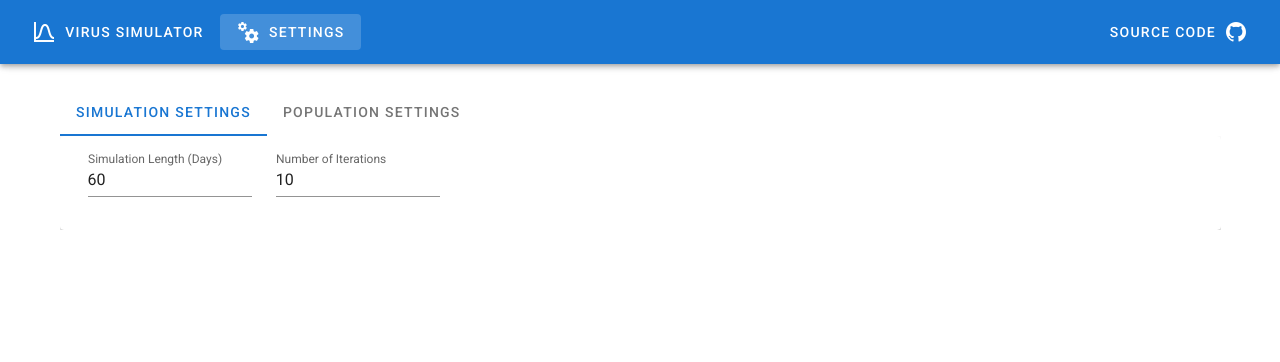
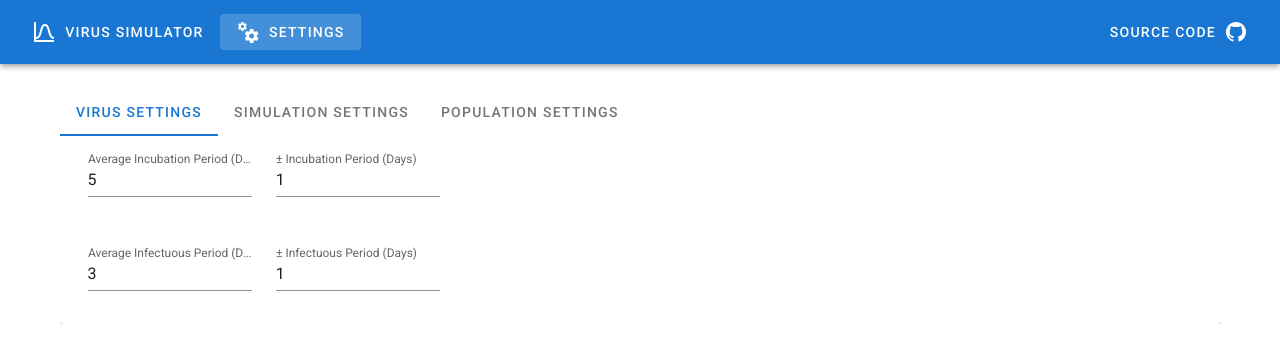
Before and after one commit to scmmmh/virus-simulator, a Vue app: page /#/settings in a window 1280 px wide. Shown: the top 362 px of the page. Built offline with nearby package versions, Linux system fonts and the light colour scheme.

Commit message:
Sample virus settings from gaussians

```diff
--- a/package.json
+++ b/package.json
@@ -8,9 +8,11 @@
     "lint": "vue-cli-service lint"
   },
   "dependencies": {
+    "@types/gaussian": "^1.1.1",
     "@types/mathjs": "^6.0.4",
     "@vue/cli": "^4.2.3",
     "core-js": "^3.6.4",
+    "gaussian": "^1.1.0",
     "mathjs": "^6.6.1",
     "vue": "^2.6.11",
     "vue-class-component": "^7.2.2",
--- a/src/components/VirusStats.vue
+++ b/src/components/VirusStats.vue
@@ -30,6 +30,10 @@ export default class Home extends Vue {
             text: 'Total Infected',
             value: 'infected',
         },
+        {
+            text: 'Total Infectuous',
+            value: 'infectuous',
+        }
     ];
 
     public get items() {
@@ -38,6 +42,7 @@ export default class Home extends Vue {
                 day: virusDay.day,
                 newInfected: virusDay.stats.length > 0 ? Math.round(mean(virusDay.stats.map((stat: VirusStats) => { return stat.newInfected; }))) + ' (± ' + Math.round(std(virusDay.stats.map((stat: VirusStats) => { return stat.newInfected; }))) + ')' : '-',
                 infected: virusDay.stats.length > 0 ? Math.round(mean(virusDay.stats.map((stat: VirusStats) => { return stat.infected; }))) + ' (± ' + Math.round(std(virusDay.stats.map((stat: VirusStats) => { return stat.infected; }))) + ')' : '-',
+                infectuous: virusDay.stats.length > 0 ? Math.round(mean(virusDay.stats.map((stat: VirusStats) => { return stat.infectuous; }))) + ' (± ' + Math.round(std(virusDay.stats.map((stat: VirusStats) => { return stat.infectuous; }))) + ')' : '-',
             }
         });
     }
--- a/src/store/index.ts
+++ b/src/store/index.ts
@@ -13,23 +13,41 @@ export default new Vuex.Store({
       populations: [] as Person[][],
       virusStats: [] as VirusDayStats[],
       settings: {
+          simulation: {
+              length: 60,
+              iterations: 10,
+          },
           population: {
               size: 10000,
               initialInfected: 1,
           },
-          simulation: {
-              length: 60,
-              iterations: 10,
-          },
+          virus: {
+              incubation: {
+                  mean: 5,
+                  std: 1,
+              },
+              infectuous: {
+                  mean: 3,
+                  std: 1,
+              }
+          }
       },
   },
   mutations: {
-      setPopulationSize(state, payload: number) {
-          state.settings.population.size = payload;
+      setVirusIncubationMean(state, payload: number) {
+          state.settings.virus.incubation.mean = payload;
       },
 
-      setInitialInfected(state, payload: number) {
-          state.settings.population.initialInfected = payload;
+      setVirusIncubationStd(state, payload: number) {
+          state.settings.virus.incubation.std = payload;
+      },
+
+      setVirusInfectuousMean(state, payload: number) {
+          state.settings.virus.infectuous.mean = payload;
+      },
+
+      setVirusInfectuousStd(state, payload: number) {
+          state.settings.virus.infectuous.std = payload;
       },
 
       setSimulationLength(state, payload: number) {
@@ -38,6 +56,14 @@ export default new Vuex.Store({
 
       setSimulationIterations(state, payload: number) {
           state.settings.simulation.iterations = payload;
+      },
+
+      setPopulationSize(state, payload: number) {
+          state.settings.population.size = payload;
+      },
+
+      setInitialInfected(state, payload: number) {
+          state.settings.population.initialInfected = payload;
       },
 
       clearPopulations(state) {
--- a/src/views/Home.vue
+++ b/src/views/Home.vue
@@ -79,7 +79,7 @@ export default class Home extends Vue {
                 step: idx1 * (this.$store.state.settings.simulation.length + 1),
                 stepLabel: 'Generating population #' + (idx1 + 1),
             });
-            let population = await this.populationWorker.generatePopulation(this.$store.state.settings.population);
+            let population = await this.populationWorker.generatePopulation(this.$store.state.settings.population, this.$store.state.settings.virus);
             this.$store.commit('addPopulation', population);
             for (let idx2 = 0; idx2 < this.$store.state.settings.simulation.length; idx2++) {
                 this.$store.commit('setRunning', {
@@ -87,16 +87,20 @@ export default class Home extends Vue {
                     step: idx1 * (this.$store.state.settings.simulation.length + 1) + idx2 + 1,
                     stepLabel: 'Running simulation #' + (idx1 + 1) + ', day ' + (idx2 + 1),
                 });
-                population = await this.spreadWorker.step(population, idx2);
+                population = await this.spreadWorker.step(population, idx2, this.$store.state.settings.virus);
                 const stats = {
                     infected: 0,
                     newInfected: 0,
+                    infectuous: 0,
                 } as VirusStats;
                 population.forEach((person: Person) => {
                     if (person.infected !== null) {
                         stats.infected++;
                         if (person.infected === idx2) {
                             stats.newInfected++;
+                        }
+                        if (person.incubation !== null && person.infectuous !== null && person.incubation < idx2 && idx2 <= person.infectuous) {
+                            stats.infectuous++;
                         }
                     }
                 });
--- a/src/views/Settings.vue
+++ b/src/views/Settings.vue
@@ -1,11 +1,36 @@
 <template>
     <v-container>
         <v-tabs v-model="tab">
-            <v-tab :key="1">Simulation Settings</v-tab>
-            <v-tab :key="2">Population Settings</v-tab>
+            <v-tab :key="1">Virus Settings</v-tab>
+            <v-tab :key="2">Simulation Settings</v-tab>
+            <v-tab :key="3">Population Settings</v-tab>
         </v-tabs>
         <v-tabs-items v-model="tab">
             <v-tab-item :key="1">
+                <v-card>
+                    <form class="px-4">
+                        <v-container>
+                            <v-row cols="12">
+                                <v-col cols="2">
+                                    <v-text-field label="Average Incubation Period (Days)" type="number" v-model="virusIncubationMean"/>
+                                </v-col>
+                                <v-col cols="2">
+                                    <v-text-field label="± Incubation Period (Days)" type="number" v-model="virusIncubationStd"/>
+                                </v-col>
+                            </v-row>
+                            <v-row cols="12">
+                                <v-col cols="2">
+                                    <v-text-field label="Average Infectuous Period (Days)" type="number" v-model="virusInfectuousMean"/>
+                                </v-col>
+                                <v-col cols="2">
+                                    <v-text-field label="± Infectuous Period (Days)" type="number" v-model="virusInfectuousStd"/>
+                                </v-col>
+                            </v-row>
+                        </v-container>
+                    </form>
+                </v-card>
+            </v-tab-item>
+            <v-tab-item :key="2">
                 <v-card>
                     <form class="px-4">
                         <v-container>
@@ -21,7 +46,7 @@
                     </form>
                 </v-card>
             </v-tab-item>
-            <v-tab-item :key="2">
+            <v-tab-item :key="3">
                 <v-card>
                     <form class="px-4">
                         <v-container>
@@ -50,6 +75,38 @@ import { Component, Vue } from 'vue-property-decorator';
 })
 export default class Home extends Vue {
     public tab = 0;
+
+    get virusIncubationMean() {
+        return this.$store.state.settings.virus.incubation.mean;
+    }
+
+    set virusIncubationMean(value: string) {
+        this.$store.commit('setVirusIncubationMean', Number.parseInt(value));
+    }
+
+    get virusIncubationStd() {
+        return this.$store.state.settings.virus.incubation.std;
+    }
+
+    set virusIncubationStd(value: string) {
+        this.$store.commit('setVirusIncubationStd', Number.parseInt(value));
+    }
+
+    get virusInfectuousMean() {
+        return this.$store.state.settings.virus.infectuous.mean;
+    }
+
+    set virusInfectuousMean(value: string) {
+        this.$store.commit('setVirusInfectuousMean', Number.parseInt(value));
+    }
+
+    get virusInfectuousStd() {
+        return this.$store.state.settings.virus.infectuous.std;
+    }
+
+    set virusInfectuousStd(value: string) {
+        this.$store.commit('setVirusInfectuousStd', Number.parseInt(value));
+    }
 
     get simulationLength() {
         return this.$store.state.settings.simulation.length;
--- a/src/webworkers/population.ts
+++ b/src/webworkers/population.ts
@@ -1,17 +1,21 @@
-import { Person, PopulationSettings } from '@/interfaces';
+import gaussian from 'gaussian';
 
-export function generatePopulation(settings: PopulationSettings) {
+import { Person, PopulationSettings, VirusSettings } from '@/interfaces';
+
+export function generatePopulation(populationSettings: PopulationSettings, virusSettings: VirusSettings) {
     const population = [] as Person[];
-    for (let idx = 0; idx < settings.size; idx++) {
+    for (let idx = 0; idx < populationSettings.size; idx++) {
         population.push({
             age: Math.round(Math.random() * 90),
             infected: null,
+            incubation: null,
+            infectuous: null,
             relationships: [],
         });
     }
     population.forEach((person, idx) => {
         while (person.relationships.length < 10) {
-            const targetIdx = Math.floor(Math.random() * settings.size);
+            const targetIdx = Math.floor(Math.random() * populationSettings.size);
             let found = idx === targetIdx ;
             person.relationships.forEach((target) => {
                 if (target.idx === targetIdx) {
@@ -28,8 +32,15 @@ export function generatePopulation(settings: PopulationSettings) {
             }
         }
     });
-    for (let idx2 = 0; idx2 < settings.initialInfected; idx2++) {
-        population[Math.floor(Math.random() * population.length)].infected = 0;
+    const incubationDist = gaussian(virusSettings.incubation.mean, Math.pow(virusSettings.incubation.std, 2));
+    const infectuousDist = gaussian(virusSettings.infectuous.mean, Math.pow(virusSettings.infectuous.std, 2));
+    for (let idx2 = 0; idx2 < populationSettings.initialInfected; idx2++) {
+        const personIdx = Math.floor(Math.random() * population.length);
+        const incubation = Math.round(incubationDist.ppf(Math.random()));
+        const infectuous = incubation + Math.round(infectuousDist.ppf(Math.random()));
+        population[personIdx].infected = 0;
+        population[personIdx].incubation = incubation;
+        population[personIdx].infectuous = infectuous;
     }
     return population;
 }
--- a/src/webworkers/spread.ts
+++ b/src/webworkers/spread.ts
@@ -1,12 +1,20 @@
-import { Person } from '@/interfaces';
+import gaussian from 'gaussian';
 
-export function step(population: Person[], step: number) {
+import { Person, VirusSettings } from '@/interfaces';
+
+export function step(population: Person[], step: number, virusSettings: VirusSettings) {
+    const incubationDist = gaussian(virusSettings.incubation.mean, Math.pow(virusSettings.incubation.std, 2));
+    const infectuousDist = gaussian(virusSettings.infectuous.mean, Math.pow(virusSettings.infectuous.std, 2));
     population.forEach((person) => {
-        if (person.infected !== null && person.infected < step) {
+        if (person.incubation !== null && person.infectuous !== null && person.incubation < step && person.infectuous <= step) {
             person.relationships.forEach((relationship) => {
                 if (population[relationship.idx].infected === null) {
                     if (Math.random() < 0.1) {
+                        const incubation = step + Math.round(incubationDist.ppf(Math.random()));
+                        const infectuous = incubation + Math.round(infectuousDist.ppf(Math.random()));
                         population[relationship.idx].infected = step;
+                        population[relationship.idx].incubation = incubation;
+                        population[relationship.idx].infectuous = infectuous;
                     }
                 }
             });
```
Also changed, not shown: src/interfaces.ts (+16 -2 lines), 1 other file (tests, documents, lock files or other folders).
